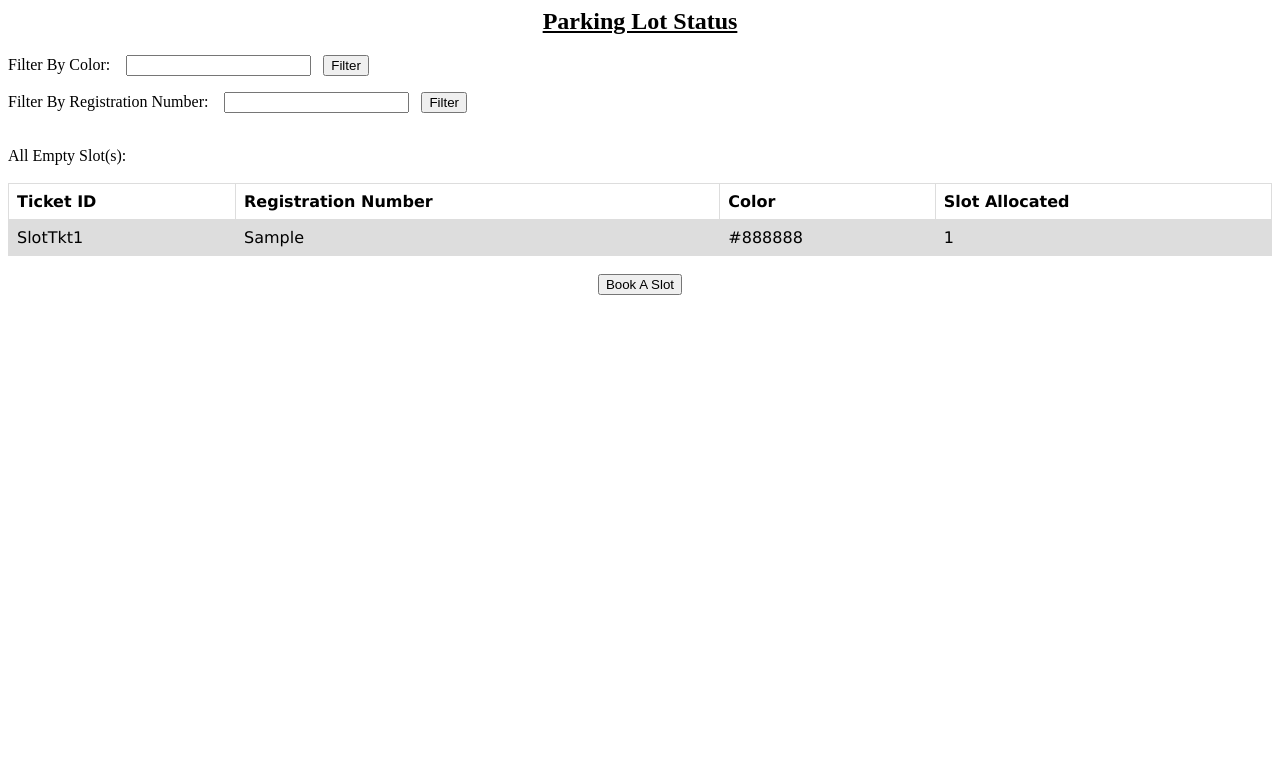
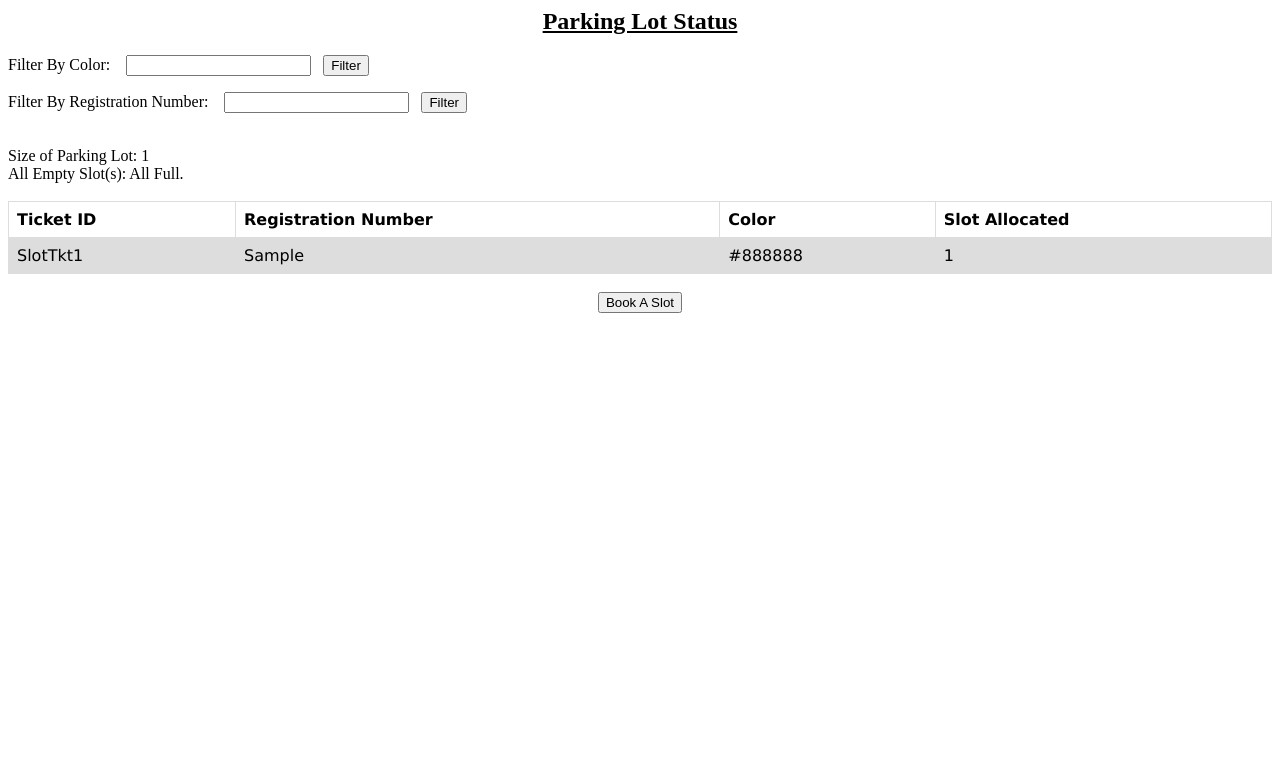
Before and after one commit to ksssr801/AutoTicketingSystem, a Django app: page /myapi/parking-lot-current-status in a window 1280 px wide. Shown: the top 783 px of the page. Run offline with Django 3.2, Linux system fonts and the light colour scheme; tables that the repository leaves empty hold one stand-in row (values such as "Sample post").

Commit message:
Some fixes to app

```diff
--- a/source/autoticketsys/templates/booking-parking-lot-template.html
+++ b/source/autoticketsys/templates/booking-parking-lot-template.html
@@ -13,6 +13,10 @@
 </form>
 {% if allocated_slot_num %}
     <label>Allocated Slot Number: </label>{{ allocated_slot_num }}
+    <br><br>
+{% endif %}
+{% if full_status %}
+    {{ full_status }}
     <br><br>
 {% endif %}
 {% if status1 %}
--- a/source/autoticketsys/templates/parking-lot-status-template.html
+++ b/source/autoticketsys/templates/parking-lot-status-template.html
@@ -34,6 +34,8 @@ tr:nth-child(even) {
     <input type="submit" value="Filter">
 </form>
 <br>
+<label>Size of Parking Lot: </label>{{ parking_slot_size }}
+<br>
 <label>All Empty Slot(s): </label>{{ empty_slots }}
 <br>
 <br>
--- a/source/autoticketsys/views.py
+++ b/source/autoticketsys/views.py
@@ -35,11 +35,14 @@ def park_the_vehicle(request):
         count = ParkingDetails.objects.filter(registration_no=reg_num, color=color).count()
         if not count:
             all_empty_slots = [slot_obj.get('slot', None) for slot_obj in SlotDetails.objects.values().filter(is_booked=False)]
-            nearest_empty_slot = min(all_empty_slots)
-            new_obj = ParkingDetails(registration_no=reg_num, color=color, allocated_slot=SlotDetails.objects.get(slot=nearest_empty_slot))
-            new_obj.save()
-            SlotDetails.objects.filter(slot=nearest_empty_slot).update(is_booked=True)
-            return render(request, 'booking-parking-lot-template.html', {'allocated_slot_num': nearest_empty_slot, 'reg_num': reg_num, 'color': color})
+            if len(all_empty_slots):
+                nearest_empty_slot = min(all_empty_slots)
+                new_obj = ParkingDetails(registration_no=reg_num, color=color, allocated_slot=SlotDetails.objects.get(slot=nearest_empty_slot))
+                new_obj.save()
+                SlotDetails.objects.filter(slot=nearest_empty_slot).update(is_booked=True)
+                return render(request, 'booking-parking-lot-template.html', {'allocated_slot_num': nearest_empty_slot, 'reg_num': reg_num, 'color': color})
+            else:
+                return render(request, 'booking-parking-lot-template.html', {'full_status': 'Sorry, Parking Slot is full.', 'reg_num': reg_num, 'color': color})
         else:
             status = 'Car with registration num: %s and color: %s is already present.' % (reg_num, color)
             return render(request, 'booking-parking-lot-template.html', {'status1': status, 'reg_num': reg_num, 'color': color})
@@ -74,8 +77,11 @@ def leave_the_parking_lot(request):
 def get_parking_lot_status(request):
     color = str(request.GET.get('color',''))
     reg_num = str(request.GET.get('reg_num',''))
+    parking_slot_size = SlotDetails.objects.values_list(flat=True).count()
     empty_slots = SlotDetails.objects.values_list(flat=True).filter(is_booked=False)
     empty_slots = str(list(empty_slots))[1:-1]
+    if not empty_slots:
+        empty_slots = 'All Full.'
     if color:
         parking_dataset = ParkingDetails.objects.filter(color__contains=color).values()
     elif reg_num:
@@ -86,4 +92,4 @@ def get_parking_lot_status(request):
     for obj in parking_dataset:
         obj.update({'ticket_id':'SlotTkt'+str(obj.get('ticket_id'))})
     final_dict = {'parking_lot_status': parking_dataset}
-    return render(request, 'parking-lot-status-template.html', {'final_dict': final_dict, 'color': color, 'reg_num': reg_num, 'empty_slots': empty_slots})
+    return render(request, 'parking-lot-status-template.html', {'final_dict': final_dict, 'color': color, 'reg_num': reg_num, 'empty_slots': empty_slots, 'parking_slot_size': parking_slot_size})
```
